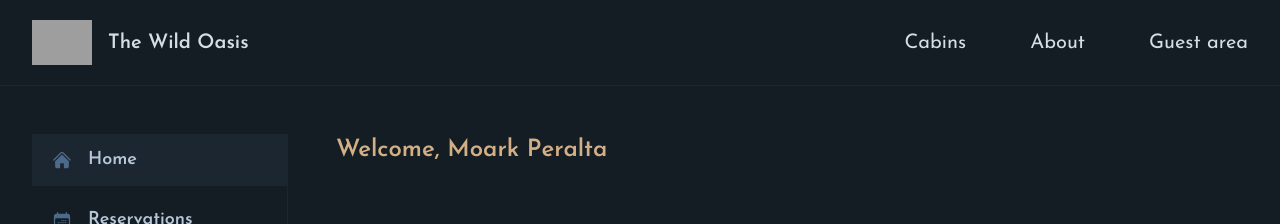
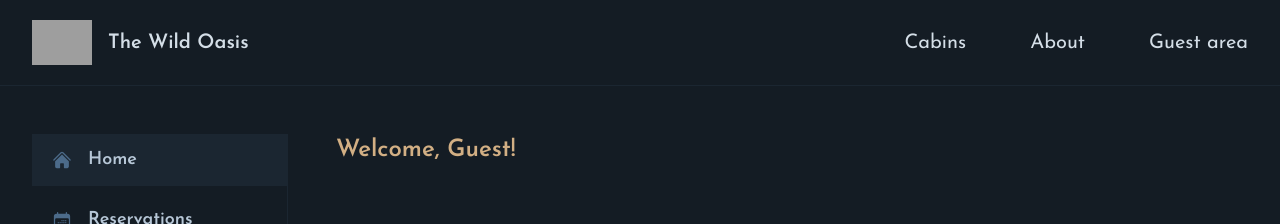
Before and after one commit to moark-peralta-study-repo/the-wild-oasis-website, a Next.js app: page /account in a window 1280 px wide. Shown: the top 224 px of the page. Built offline with nearby package versions, Linux system fonts and the light colour scheme; no server answers; grey boxes are pictures that could not be loaded.

Commit message:
update Page component to greet users by their first name from session

```diff
--- a/app/account/page.tsx
+++ b/app/account/page.tsx
@@ -1,11 +1,19 @@
+import { auth } from "@/app/_lib/auth";
+
 export const metadata = {
   title: "Guest Area",
 };
 
-function Page() {
+async function Page() {
+  const session = await auth();
+
+  const firstName = session?.user?.name?.split(" ")[0] ?? "Guest";
+  const capitalizedFirstName =
+    firstName.charAt(0).toUpperCase() + firstName.slice(1);
+
   return (
     <h2 className="font-semibold text-2xl text-accent-400 mb-7">
-      Welcome, Moark Peralta
+      Welcome, {capitalizedFirstName}!
     </h2>
   );
 }
```
